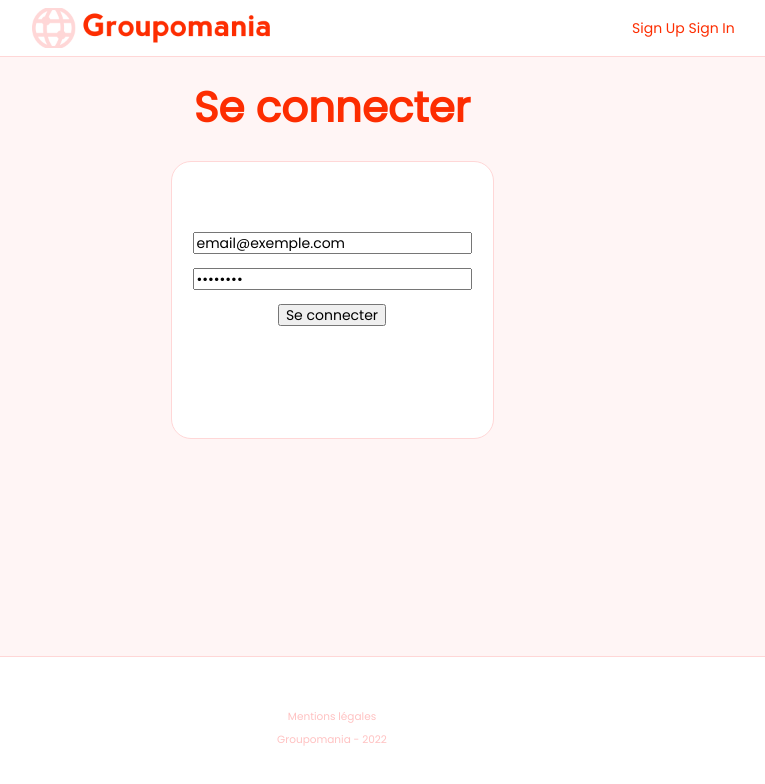
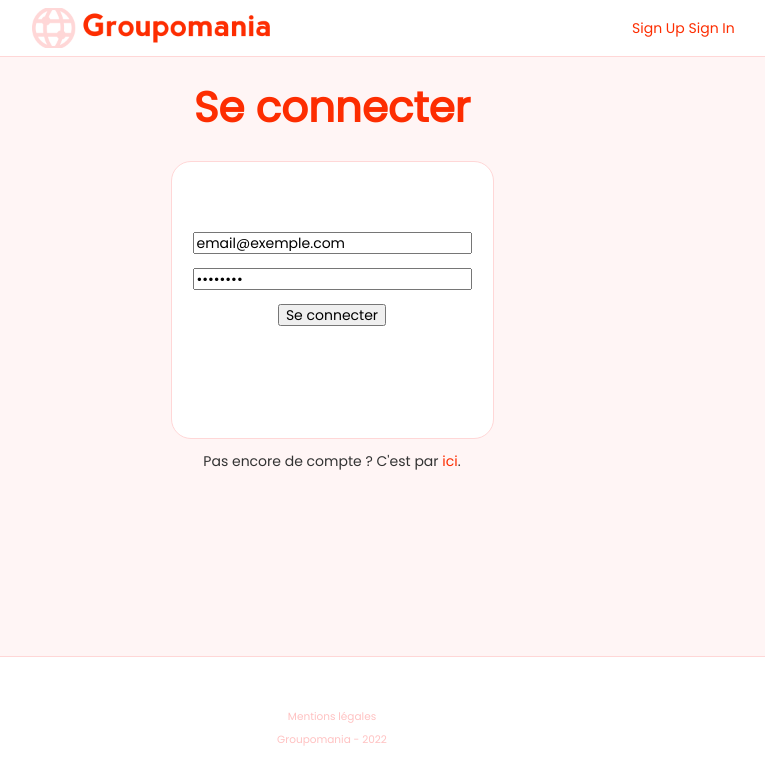
Before and after one commit to Ad-Hel/p7_groupomania, a React (Create React App) app in the folder front/: page /signin in a window 1280 px wide. Shown: the top 784 px of the page, without its empty margins (308-1073 px from the left). Built offline with nearby package versions, Linux system fonts and the light colour scheme.

Commit message:
Feature Signin <-> Signup Add link to each other

```diff
--- a/front/src/page/Signin.jsx
+++ b/front/src/page/Signin.jsx
@@ -1,5 +1,6 @@
 import Container from '../layout/Container';
 import FormSignin from '../components/FormSignin';
+import { Link } from 'react-router-dom'
 
 
 function Signin(){
@@ -7,6 +8,7 @@ function Signin(){
         <Container>
             <h1>Se connecter</h1>
             <FormSignin />
+            <p>Pas encore de compte ? C'est par <Link to="/signup">ici</Link>.</p>
         </Container>
     )
 }
--- a/front/src/page/Signup.jsx
+++ b/front/src/page/Signup.jsx
@@ -1,11 +1,13 @@
 import Container from '../layout/Container';
 import FormSignup from '../components/FormSignup';
+import { Link } from 'react-router-dom';
 
 function Signup(){
     return(
         <Container>
             <h1>Rejoindre la communauté Groupomania </h1>
             <FormSignup/>
+            <p>Si vous avez déjà un compte, c'est par <Link to="/signin">ici</Link>.</p>
         </Container>
     )
 }
```
